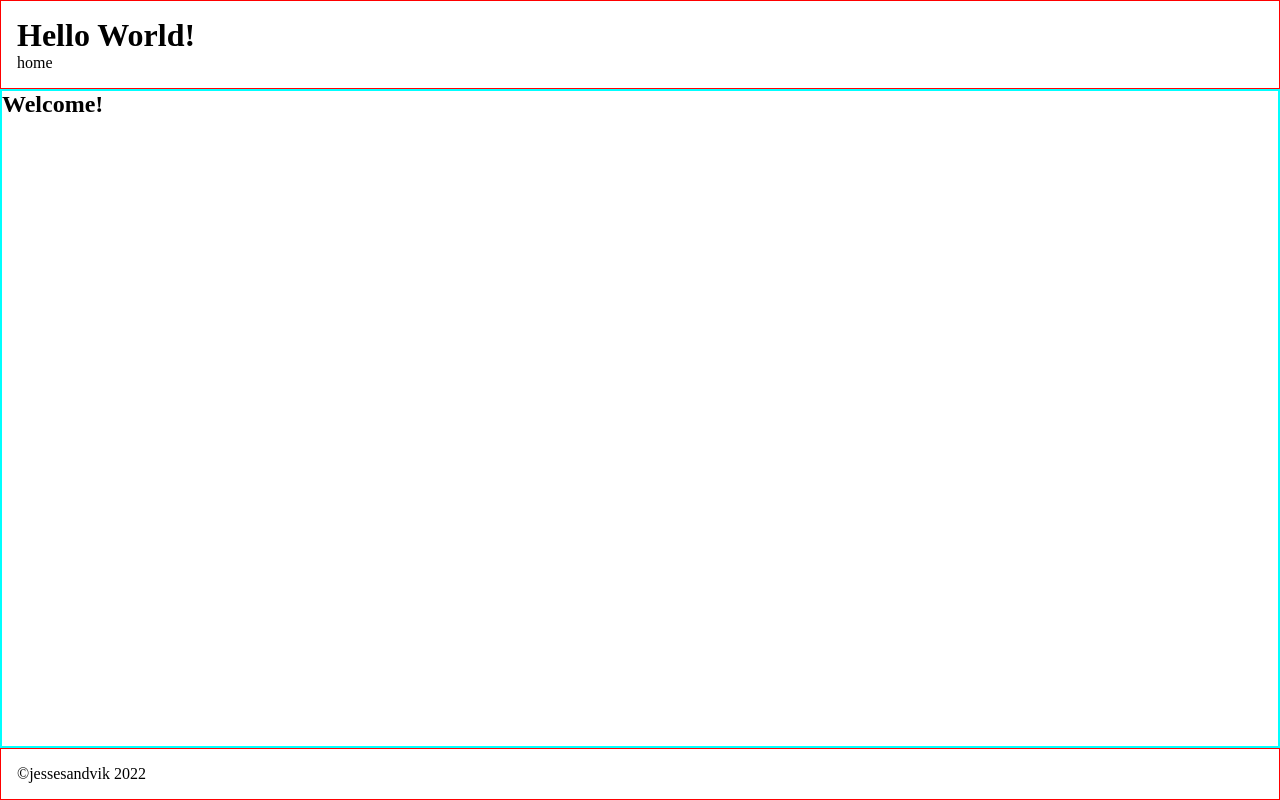
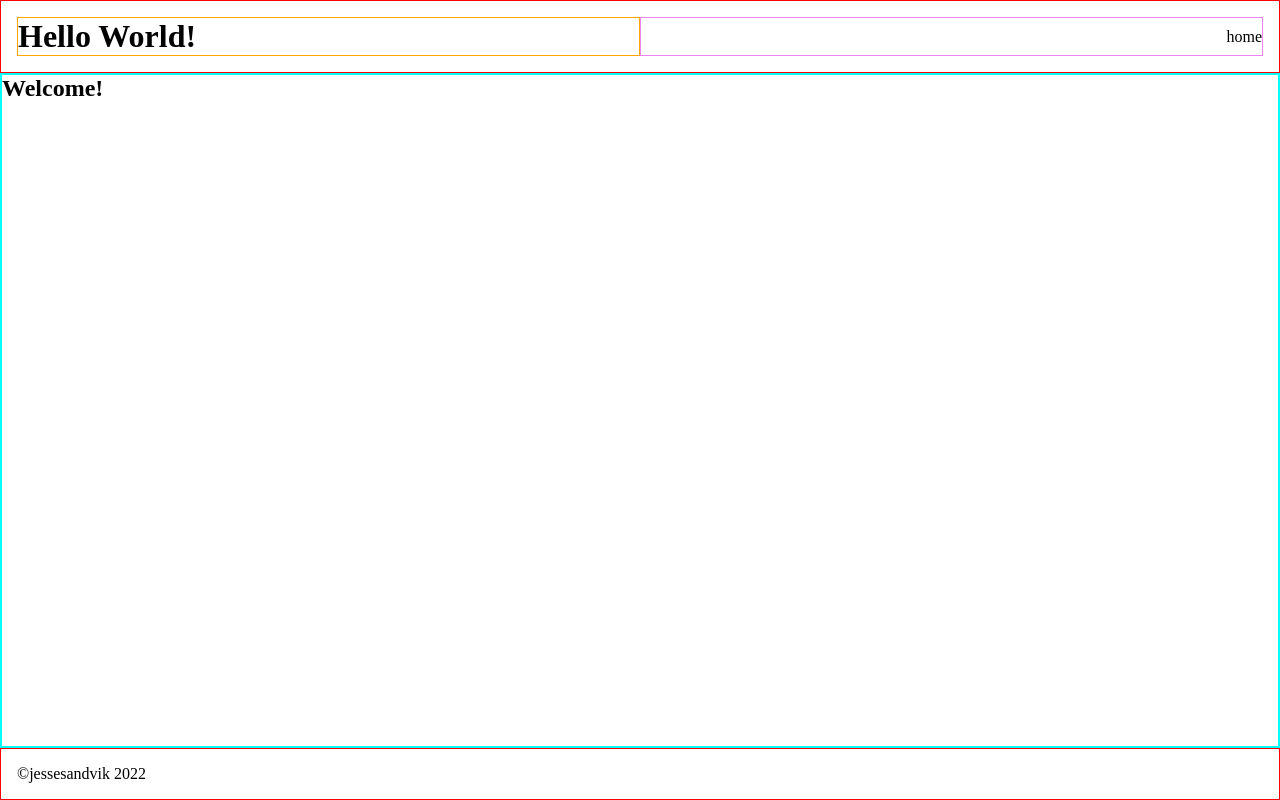
Before and after one commit to JesseSandvik/toolkit-front-end, a React (Create React App) app: page / in a window 1280 px wide. Built offline with nearby package versions, Linux system fonts and the light colour scheme.

Commit message:
added some basic layout to the header, separated items into divs and assigned them appropriate classes and ids

```diff
--- a/src/css/styles.css
+++ b/src/css/styles.css
@@ -27,8 +27,25 @@ footer {
 
 header {
   border: 1px solid red;
+  display: grid;
   grid-row: 1/1;
+  grid-template-columns: 1fr 1fr;
   padding: 1rem;
+}
+header .container {
+  align-items: center;
+  display: flex;
+  flex-direction: row;
+}
+header #header-left {
+  border: 1px solid orange;
+  grid-column: 1/1;
+  justify-content: flex-start;
+}
+header #header-right {
+  border: 1px solid violet;
+  grid-column: 2/-1;
+  justify-content: flex-end;
 }
 
 main {
--- a/src/organisms/header/Header.js
+++ b/src/organisms/header/Header.js
@@ -3,8 +3,12 @@ import Navigation from '../../molecules/navigation/Navigiation';
 const Header = () => {
   return (
     <header>
-      <h1>Hello World!</h1>
-      <Navigation />
+      <div id="header-left" className="container">
+        <h1>Hello World!</h1>
+      </div>
+      <div id="header-right" className="container">
+        <Navigation />
+      </div>
     </header>
   );
 };
--- a/src/scss/organisms/_Header.scss
+++ b/src/scss/organisms/_Header.scss
@@ -2,6 +2,23 @@
 
 header {
   border: 1px solid red;
+  display: grid;
   grid-row: 1 / 1;
+  grid-template-columns: 1fr 1fr;
   padding: $padding-global-size;
+  .container {
+    align-items: center;
+    display: flex;
+    flex-direction: row;
+  }
+  #header-left {
+    border: 1px solid orange;
+    grid-column: 1 / 1;
+    justify-content: flex-start;
+  }
+  #header-right {
+    border: 1px solid violet;
+    grid-column: 2 / -1;
+    justify-content: flex-end;
+  }
 }
```
Also changed, not shown: 1 other file (tests, documents, lock files or other folders).
